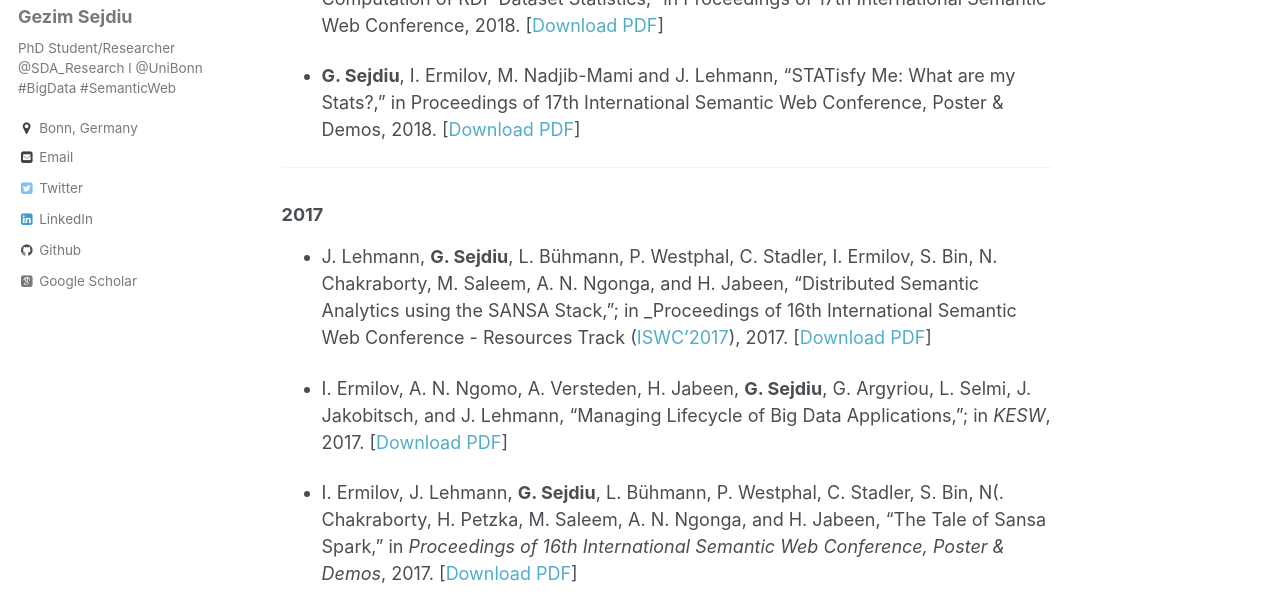
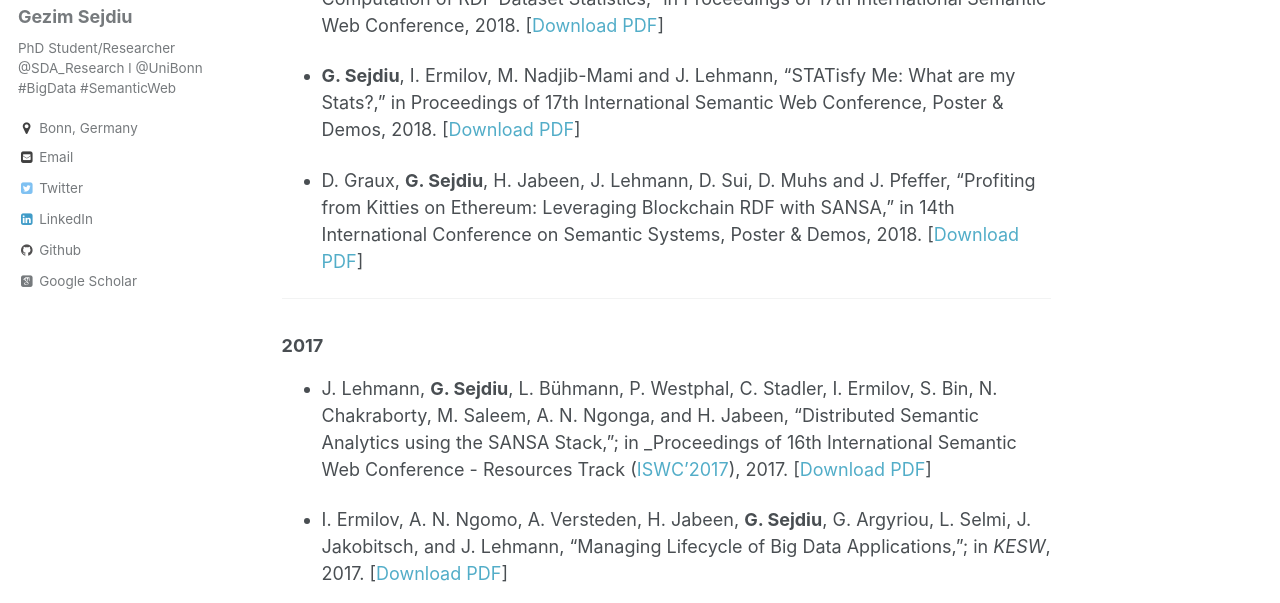
Before and after one commit to GezimSejdiu/gezimsejdiu.github.io, a Jekyll site: the page built from _pages/publications.md, in a window 1280 px wide and 900 px high, cut to the strip 297-900 px from the top of the window. Built offline with Jekyll 4.4.1, drawn with Linux system fonts in a browser that asks for light colours; some web fonts are replaced.

Commit message:
Add CryptoKitties on SANSA paper

```diff
--- a/_pages/publications.md
+++ b/_pages/publications.md
@@ -12,7 +12,9 @@
 ### 2018
 *  **G. Sejdiu**, I. Ermilov, J. Lehmann, and M. Nadjib-Mami, “DistLODStats: Distributed Computation of RDF Dataset Statistics,” in Proceedings of 17th International Semantic Web Conference, 2018. [[Download PDF](http://jens-lehmann.org/files/2018/iswc_distlodstats.pdf)]
 
-*  **G. Sejdiu**, I. Ermilov,  M. Nadjib-Mami and J. Lehmann, “STATisfy Me: What are my Stats?,” in Proceedings of 17th International Semantic Web Conference, Poster & Demos, 2018. [[Download PDF](/assets/publications/STATisfyMe__pd_ISWC2018.pdf)]
+*  **G. Sejdiu**, I. Ermilov,  M. Nadjib-Mami and J. Lehmann, “STATisfy Me: What are my Stats?,” in Proceedings of 17th International Semantic Web Conference, Poster & Demos, 2018. [[Download PDF](http://jens-lehmann.org/files/2018/iswc_statisfy_pd.pdf)]
+
+*  D. Graux, **G. Sejdiu**, H. Jabeen, J. Lehmann, D. Sui, D. Muhs and J. Pfeffer, “Profiting from Kitties on Ethereum: Leveraging Blockchain RDF with SANSA,” in 14th International Conference on Semantic Systems, Poster & Demos, 2018. [[Download PDF](http://jens-lehmann.org/files/2018/semantics_ethereum_pd.pdf)]
 <hr>
 
 ### 2017
```
